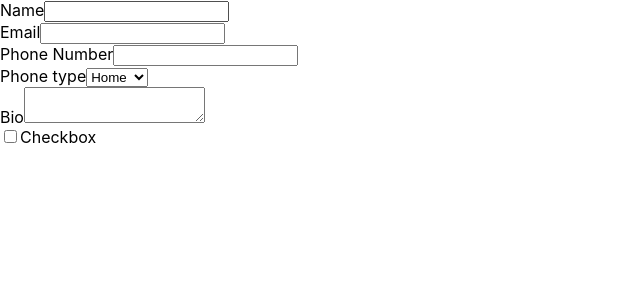
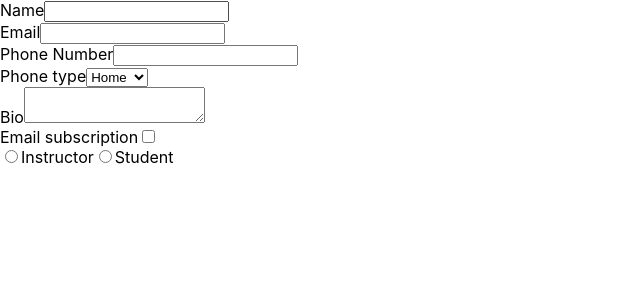
Before and after one commit to fiosman/react-forms, a React (Create React App) app: page / in a window 1280 px wide. Shown: the top 300 px of the page, without its empty margins (0-640 px from the left). Built offline with nearby package versions, Linux system fonts and the light colour scheme.

Commit message:
Adds radio buttons

```diff
--- a/src/App.js
+++ b/src/App.js
@@ -7,7 +7,8 @@ function App() {
   const [email, setEmail] = useState("");
   const [phoneNumber, setPhoneNumber] = useState("");
   const [phoneType, setPhoneType] = useState("");
-  const [staff, setStaff] = useState("");
+  const [isInstructor, setIsInstructor] = useState(false);
+  const [isStudent, setIsStudent] = useState(false);
   const [bio, setBio] = useState("");
   const [emailChecked, setEmailChecked] = useState(false);
 
@@ -44,13 +45,30 @@ function App() {
           <br />
         </label>
         <label>
+          Email subscription
           <input
             type="checkbox"
             value={emailChecked}
             onChange={() => setEmailChecked(!emailChecked)}
             checked={emailChecked}
           />
-          Checkbox
+        </label>{" "}
+        <br />
+        <label>
+          <input
+            type="radio"
+            name="staffGroup"
+            value={isInstructor}
+            onChange={() => setIsInstructor(!isInstructor)}
+          />
+          Instructor
+          <input
+            name="staffGroup"
+            type="radio"
+            value={isStudent}
+            onChange={() => setIsStudent(!isStudent)}
+          />
+          Student
         </label>
       </form>
     </>
```
